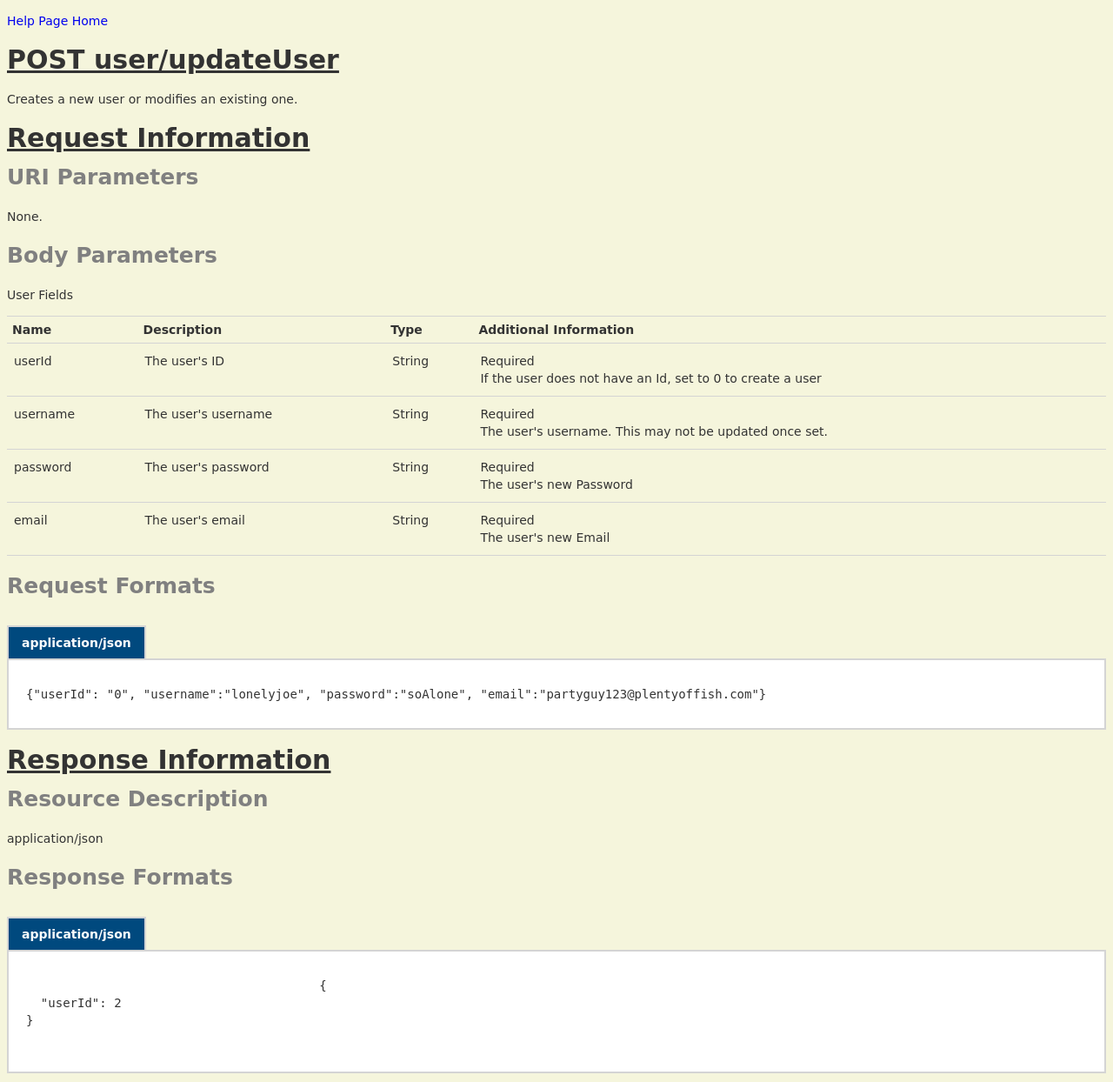
After one commit to mcclainandrew/lunchrollServer, a Flask app: page /help/user/updateUser in a window 1280 px wide. The commit adds this page. Shown: the whole page at 87% size. Run offline with Flask 2, Linux system fonts and the light colour scheme.

Commit message:
added updateUser api page

```diff
--- a/app/services.py
+++ b/app/services.py
@@ -27,7 +27,7 @@ def new_user():
 	else:
 		entries = updateUser(userId, username, password, email)
 
-	return jsonify(data=entries)
+	return jsonify(userId=entries)
 
 @group.route('/group/updateGroup', methods = ['POST'])
 def updateGroup():
--- a/app/templates/nearbySpecific.html
+++ b/app/templates/nearbySpecific.html
@@ -59,6 +59,7 @@
 			<td>The genre of food</td>
 			<td>String</td>
 			<td>Required<br>Use lower case "genre"</td>
+		</tr>
 	</tbody>
     </table>
 	<h3>Request Formats</h3>
--- /dev/null
+++ b/app/templates/updateUser.html
@@ -0,0 +1,100 @@
+<!DOCTYPE html>
+<html lang="en"><head><meta http-equiv="Content-Type" content="text/html; charset=UTF-8">
+    <meta charset="utf-8">
+    <meta name="viewport" content="width=device-width">
+    <title>POST user/updateUser</title>
+
+</head>
+<body>
+
+
+<link type="text/css" href="{{ url_for('static', filename='apipage.css') }}" rel="stylesheet">
+<div id="body" class="help-page">
+    <section class="featured">
+        <div class="content-wrapper">
+            <p>
+                <a href="/help">Help Page Home</a>
+            </p>
+        </div>
+    </section>
+    <section class="content-wrapper main-content clear-fix">
+<h2>POST user/updateUser</h2>
+<div>
+    <p>Creates a new user or modifies an existing one.</p>
+
+    <h2>Request Information</h2>
+
+    <h3>URI Parameters</h3>
+        <p>None.</p>
+
+
+
+    <h3>Body Parameters</h3>
+
+    <p>User Fields</p>
+    <table class="help-page-table">
+        <thead>
+		<tr>
+			<th>Name</th>
+			<th>Description</th>
+			<th>Type</th>
+			<th>Additional Information</th>
+		</tr>
+	</thead>
+	<tbody>
+		<tr>
+			<td>userId</td>
+			<td>The user's ID</td>
+			<td>String</td>
+			<td>Required<br>If the user does not have an Id, set to 0 to create a user</td>
+		</tr>
+		<tr>
+			<td>username</td>
+			<td>The user's username</td>
+			<td>String</td>
+			<td>Required<br>The user's username. This may not be updated once set.</td>
+		</tr>
+		<tr>
+			<td>password</td>
+			<td>The user's password</td>
+			<td>String</td>
+			<td>Required<br>The user's new Password</td>
+		</tr>
+		<tr>
+			<td>email</td>
+			<td>The user's email</td>
+			<td>String</td>
+			<td>Required<br>The user's new Email</td>
+		</tr>
+	</tbody>
+    </table>
+	<h3>Request Formats</h3>
+	<div>
+		<h4 class="sample-header">application/json</h4>
+		<div class="sample-content">
+			<span>
+				<pre class="wrapped">{"userId": "0", "username":"lonelyjoe", "password":"soAlone", "email":"partyguy123@plentyoffish.com"}</pre>
+			</span>
+		</div>
+	</div>
+    <h2>Response Information</h2>
+
+    <h3>Resource Description</h3>
+
+    <p>application/json</p>
+
+	<h3>Response Formats</h3>
+
+	<div>
+		<h4 class="sample-header">application/json</h4>
+		<div class="sample-content">
+			<span>
+				<pre class="wrapped">
+					{
+  "userId": 2
+}
+				</pre>
+			</span>
+		</div>
+	</div>
+</body></html>
--- a/app/views.py
+++ b/app/views.py
@@ -42,6 +42,12 @@ def helpNearbySpecific(name=None):
 def helpNearbySuggested(name=None):
     return render_template("nearbySuggested.html", name=name)
 
+@app.route('/help/user/updateUser')
+@app.route('/help/user/updateUser/<name>')
+def helpUpdateUser(name=None):
+    return render_template("updateUser.html", name=name)
+
+
 #End Api Help Page
 ###################
 
```
Also changed, not shown: app/templates/apihelp.html (+15 -0 lines).
